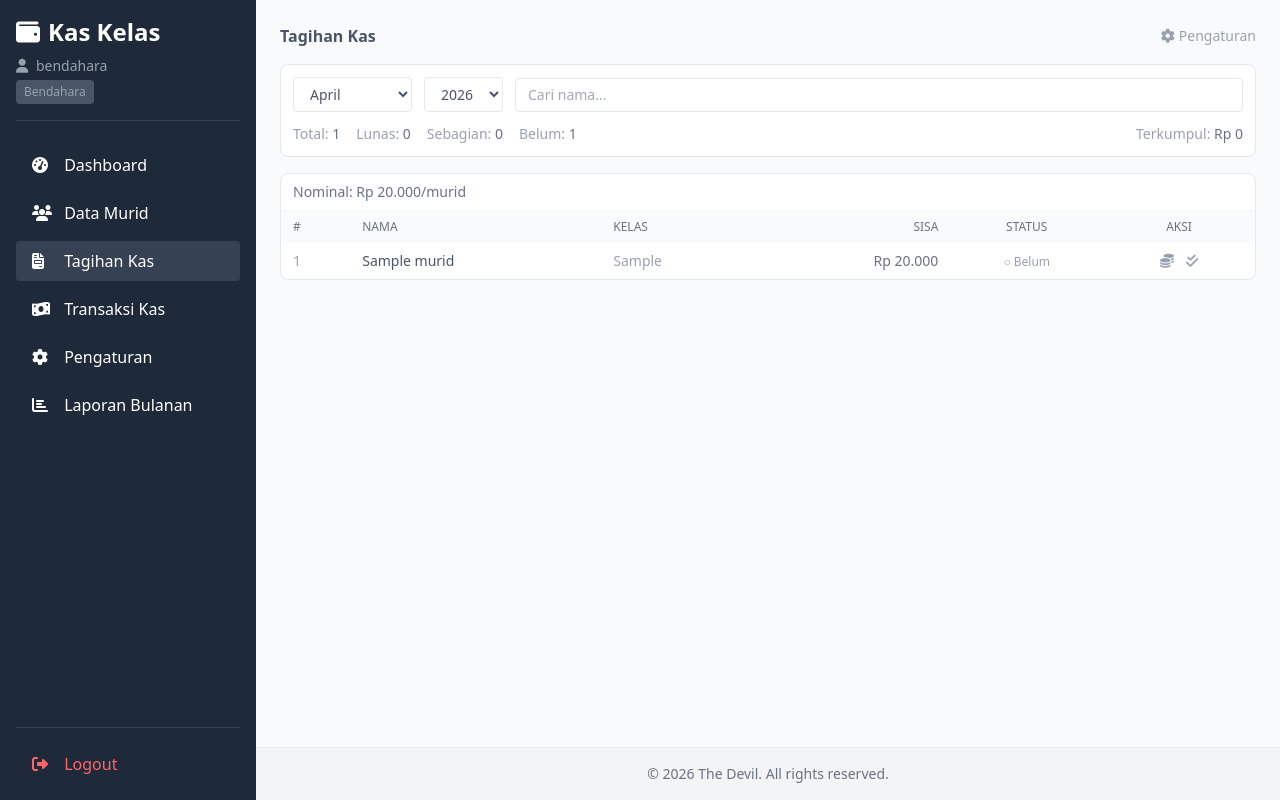
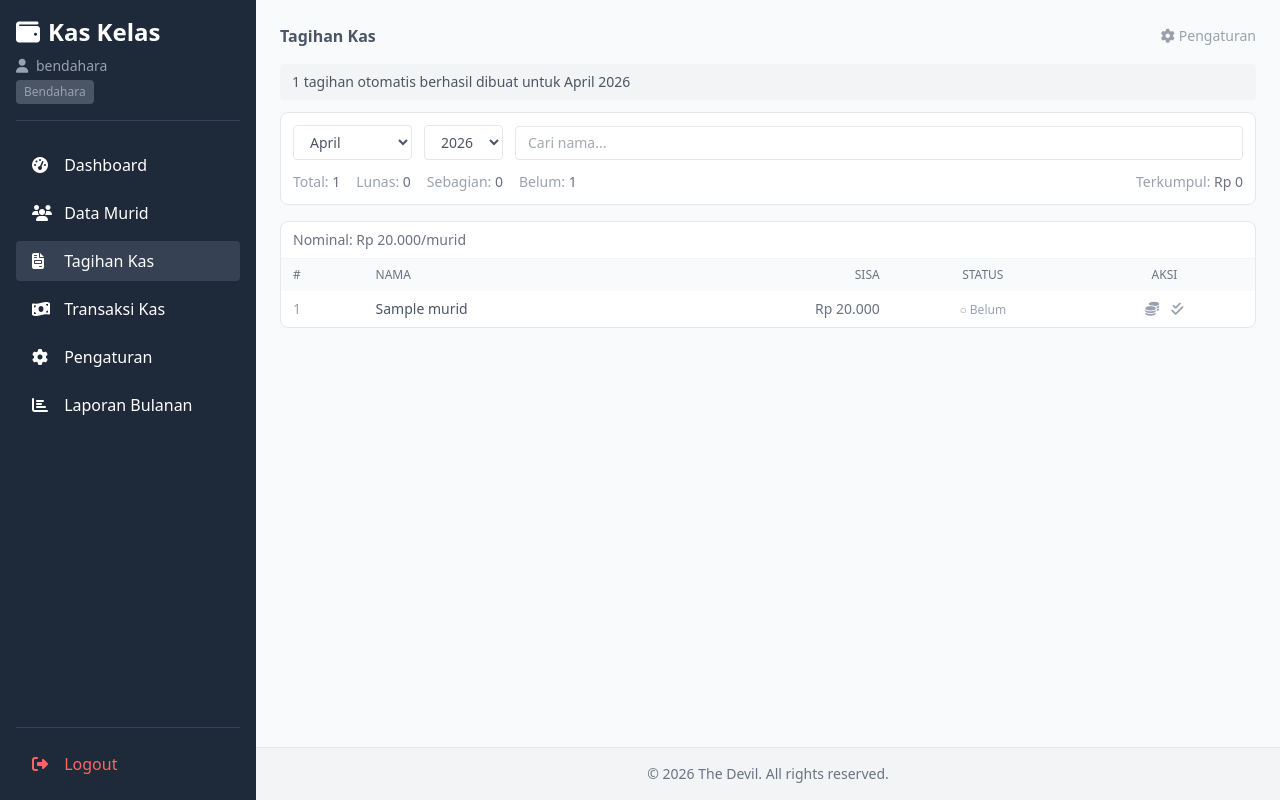
Before and after one commit to Individeveloper/kas-kelas, a PHP site: page /tagihan/index.php in a window 1280 px wide. Run offline with PHP 8.4, Linux system fonts and the light colour scheme; a user stored in the database is signed in; data comes from the database, SQL or seed files in the repository; tables that the repository leaves empty hold one stand-in row (values such as "Sample post").

Commit message:
memperbaiki bug

```diff
--- a/assets/database.sql
+++ b/assets/database.sql
@@ -32,7 +32,6 @@ ON DUPLICATE KEY UPDATE username = username;
 CREATE TABLE IF NOT EXISTS murid (
     id_murid INT AUTO_INCREMENT PRIMARY KEY,
     nama VARCHAR(100) NOT NULL,
-    kelas VARCHAR(20) NOT NULL,
     `status` ENUM('Aktif', 'Tidak Aktif') DEFAULT 'Aktif',
     created_at TIMESTAMP DEFAULT CURRENT_TIMESTAMP
 ) ENGINE=InnoDB;
--- a/config/app.php
+++ b/config/app.php
@@ -104,4 +104,49 @@ function getBulanNama($bulan) {
     ];
     return $nama[$bulan] ?? '';
 }
+
+function getNominalKasAktif() {
+    $result = query("SELECT nilai FROM pengaturan WHERE nama_pengaturan = 'nominal_kas' LIMIT 1");
+
+    if ($result && ($row = mysqli_fetch_assoc($result))) {
+        return max(1000, (int)$row['nilai']);
+    }
+
+    return 20000;
+}
+
+function generateTagihanOtomatis($bulan = null, $tahun = null) {
+    global $db;
+
+    // Hanya bendahara yang boleh memicu proses generate agar hak akses tetap terjaga.
+    if (!isBendahara()) {
+        return 0;
+    }
+
+    $bulan = $bulan ? (int)$bulan : (int)date('n');
+    $tahun = $tahun ? (int)$tahun : (int)date('Y');
+
+    if ($bulan < 1 || $bulan > 12) {
+        $bulan = (int)date('n');
+    }
+
+    if ($tahun < 2000 || $tahun > 2100) {
+        $tahun = (int)date('Y');
+    }
+
+    $nominalKas = getNominalKasAktif();
+
+    $insertQuery = "INSERT IGNORE INTO tagihan (id_murid, bulan, tahun, nominal, jumlah_bayar, status_bayar)
+                    SELECT m.id_murid, $bulan, $tahun, $nominalKas, 0, 'Belum'
+                    FROM murid m
+                    LEFT JOIN tagihan t ON t.id_murid = m.id_murid AND t.bulan = $bulan AND t.tahun = $tahun
+                    WHERE m.`status` = 'Aktif' AND t.id_tagihan IS NULL";
+
+    $result = query($insertQuery);
+    if (!$result) {
+        return 0;
+    }
+
+    return mysqli_affected_rows($db);
+}
 ?>
--- a/laporan/index.php
+++ b/laporan/index.php
@@ -4,6 +4,10 @@ requireLogin();
 
 $bulan = isset($_GET['bulan']) ? (int)$_GET['bulan'] : date('n');
 $tahun = isset($_GET['tahun']) ? (int)$_GET['tahun'] : date('Y');
+
+if (isBendahara()) {
+    generateTagihanOtomatis($bulan, $tahun);
+}
 
 // Get all murid aktif with their tagihan status for selected month
 $muridList = query("SELECT m.*,
@@ -185,7 +189,6 @@ $transaksiKeluar = query("SELECT * FROM transaksi WHERE jenis = 'Keluar' AND MON
                         <tr>
                             <th class="px-4 py-3 text-left">No</th>
                             <th class="px-4 py-3 text-left">Nama Murid</th>
-                            <th class="px-4 py-3 text-left">Kelas</th>
                             <th class="px-4 py-3 text-right">Tagihan</th>
                             <th class="px-4 py-3 text-right">Dibayar</th>
                             <th class="px-4 py-3 text-center">Status</th>
@@ -212,7 +215,6 @@ $transaksiKeluar = query("SELECT * FROM transaksi WHERE jenis = 'Keluar' AND MON
                         <tr class="hover:bg-gray-50">
                             <td class="px-4 py-3"><?= $no++ ?></td>
                             <td class="px-4 py-3 font-medium"><?= htmlspecialchars($murid['nama']) ?></td>
-                            <td class="px-4 py-3"><?= htmlspecialchars($murid['kelas']) ?></td>
                             <td class="px-4 py-3 text-right"><?= formatRupiah($murid['nominal_tagihan']) ?></td>
                             <td class="px-4 py-3 text-right text-green-600"><?= formatRupiah($murid['jumlah_bayar']) ?></td>
                             <td class="px-4 py-3 text-center">
--- a/murid/index.php
+++ b/murid/index.php
@@ -56,7 +56,7 @@ if ($showInactive) {
                         <?= $showInactive ? 'Murid Tidak Aktif' : 'Data Murid' ?>
                     </h1>
                     <p class="text-gray-600">
-                        <?= $showInactive ? 'Daftar murid yang sudah tidak aktif' : 'Kelola data murid kelas' ?>
+                        <?= $showInactive ? 'Daftar murid yang sudah tidak aktif' : 'Kelola data murid' ?>
                     </p>
                 </div>
                 <div class="flex gap-2">
@@ -100,7 +100,6 @@ if ($showInactive) {
                         <tr>
                             <th class="px-4 py-3 text-left">No</th>
                             <th class="px-4 py-3 text-left">Nama</th>
-                            <th class="px-4 py-3 text-left">Kelas</th>
                             <th class="px-4 py-3 text-center">Status</th>
                             <th class="px-4 py-3 text-center">Aksi</th>
                         </tr>
@@ -112,7 +111,6 @@ if ($showInactive) {
                         <tr class="hover:bg-gray-50">
                             <td class="px-4 py-3"><?= $no++ ?></td>
                             <td class="px-4 py-3 font-medium"><?= htmlspecialchars($murid['nama']) ?></td>
-                            <td class="px-4 py-3"><?= htmlspecialchars($murid['kelas']) ?></td>
                             <td class="px-4 py-3 text-center">
                                 <span class="px-2 py-1 rounded text-xs <?= $statusClass ?>">
                                     <?= htmlspecialchars($murid['status']) ?>
@@ -146,7 +144,7 @@ if ($showInactive) {
                         <?php endwhile; ?>
                         <?php if (mysqli_num_rows($muridList) == 0): ?>
                         <tr>
-                            <td colspan="5" class="px-4 py-8 text-center text-gray-500">
+                            <td colspan="4" class="px-4 py-8 text-center text-gray-500">
                                 <i class="fas fa-users text-4xl mb-2"></i>
                                 <p>Belum ada data murid</p>
                             </td>
--- a/pengaturan/index.php
+++ b/pengaturan/index.php
@@ -74,7 +74,7 @@ if ($_SERVER['REQUEST_METHOD'] === 'POST') {
                                    class="w-full pl-10 pr-4 py-2 border border-gray-300 rounded-lg focus:outline-none focus:border-blue-500">
                         </div>
                         <p class="text-sm text-gray-500 mt-1">
-                            Nominal ini akan digunakan saat generate tagihan baru
+                            Nominal ini akan dipakai saat tagihan otomatis dibuat untuk periode baru
                         </p>
                     </div>
 
@@ -83,7 +83,7 @@ if ($_SERVER['REQUEST_METHOD'] === 'POST') {
                             <i class="fas fa-info-circle me-2"></i>Informasi
                         </h3>
                         <ul class="text-sm text-blue-700 space-y-1">
-                            <li>• Perubahan nominal hanya berlaku untuk tagihan baru</li>
+                            <li>• Perubahan nominal hanya berlaku untuk tagihan baru yang dibuat otomatis</li>
                             <li>• Tagihan yang sudah ada tidak akan berubah</li>
                             <li>• Minimal nominal adalah Rp 1.000</li>
                         </ul>
--- a/tagihan/index.php
+++ b/tagihan/index.php
@@ -12,11 +12,15 @@ $bulan = isset($_GET['bulan']) ? (int)$_GET['bulan'] : date('n');
 $tahun = isset($_GET['tahun']) ? (int)$_GET['tahun'] : date('Y');
 
 // Get nominal kas dari pengaturan
-$pengaturan = mysqli_fetch_assoc(query("SELECT * FROM pengaturan WHERE nama_pengaturan = 'nominal_kas'"));
-$nominalKas = $pengaturan ? (int)$pengaturan['nilai'] : 20000;
+$nominalKas = getNominalKasAktif();
+$tagihanTerbuatOtomatis = generateTagihanOtomatis($bulan, $tahun);
 
 $success = '';
 $error = '';
+
+if ($_SERVER['REQUEST_METHOD'] !== 'POST' && $tagihanTerbuatOtomatis > 0) {
+    $success = $tagihanTerbuatOtomatis . " tagihan otomatis berhasil dibuat untuk " . getBulanNama($bulan) . " " . $tahun;
+}
 
 // ============================================
 // HANDLE POST REQUESTS
@@ -44,8 +48,17 @@ if ($_SERVER['REQUEST_METHOD'] === 'POST') {
                 $error = "Tagihan tidak ditemukan";
             }
         } elseif (isset($_POST['id_murid'])) {
-            // Tagihan dari template (belum ada di database)
+            // Cek dulu tagihan periode ini, baru insert jika memang belum ada.
             $id_murid = (int)$_POST['id_murid'];
+            $tagihan = mysqli_fetch_assoc(query("SELECT t.*, m.nama FROM tagihan t JOIN murid m ON t.id_murid = m.id_murid WHERE t.id_murid = $id_murid AND t.bulan = $bulan AND t.tahun = $tahun LIMIT 1"));
+
+            if ($tagihan) {
+                $id_tagihan = $tagihan['id_tagihan'];
+                $sisa = $tagihan['nominal'] - $tagihan['jumlah_bayar'];
+                $nama = $tagihan['nama'];
+                $nominal = $tagihan['nominal'];
+                $jumlah_bayar_lama = $tagihan['jumlah_bayar'];
+            } else {
                 $murid = mysqli_fetch_assoc(query("SELECT * FROM murid WHERE id_murid = $id_murid"));
 
                 if ($murid) {
@@ -54,16 +67,26 @@ if ($_SERVER['REQUEST_METHOD'] === 'POST') {
                     $jumlah_bayar_lama = 0;
                     $sisa = $nominal;
 
-                // Insert tagihan baru
                     $result = query("INSERT INTO tagihan (id_murid, bulan, tahun, nominal, jumlah_bayar, status_bayar) VALUES ($id_murid, $bulan, $tahun, $nominal, 0, 'Belum')");
                     if ($result) {
                         $id_tagihan = mysqli_insert_id($GLOBALS['db']);
                         $tagihan = mysqli_fetch_assoc(query("SELECT t.*, m.nama FROM tagihan t JOIN murid m ON t.id_murid = m.id_murid WHERE t.id_tagihan = $id_tagihan"));
                     } else {
+                        // Antisipasi race condition jika record terbuat di request lain.
+                        $tagihan = mysqli_fetch_assoc(query("SELECT t.*, m.nama FROM tagihan t JOIN murid m ON t.id_murid = m.id_murid WHERE t.id_murid = $id_murid AND t.bulan = $bulan AND t.tahun = $tahun LIMIT 1"));
+                        if ($tagihan) {
+                            $id_tagihan = $tagihan['id_tagihan'];
+                            $sisa = $tagihan['nominal'] - $tagihan['jumlah_bayar'];
+                            $nama = $tagihan['nama'];
+                            $nominal = $tagihan['nominal'];
+                            $jumlah_bayar_lama = $tagihan['jumlah_bayar'];
+                        } else {
                             $error = "Gagal membuat tagihan: " . mysqli_error($GLOBALS['db']);
+                        }
                     }
                 } else {
                     $error = "Murid tidak ditemukan";
+                }
             }
         }
 
@@ -120,19 +143,40 @@ if ($_SERVER['REQUEST_METHOD'] === 'POST') {
                 $nama = $tagihan['nama'];
             }
         } elseif (isset($_POST['id_murid'])) {
-            // Dari template, buat tagihan baru lalu lunaskan
+            // Cek dulu tagihan periode ini, baru insert jika memang belum ada.
             $id_murid = (int)$_POST['id_murid'];
+            $tagihan = mysqli_fetch_assoc(query("SELECT t.*, m.nama FROM tagihan t JOIN murid m ON t.id_murid = m.id_murid WHERE t.id_murid = $id_murid AND t.bulan = $bulan AND t.tahun = $tahun LIMIT 1"));
+
+            if ($tagihan) {
+                if ($tagihan['status_bayar'] != 'Lunas') {
+                    $id_tagihan = $tagihan['id_tagihan'];
+                    $sisa = $tagihan['nominal'] - $tagihan['jumlah_bayar'];
+                    $nama = $tagihan['nama'];
+                }
+            } else {
                 $murid = mysqli_fetch_assoc(query("SELECT * FROM murid WHERE id_murid = $id_murid"));
 
                 if ($murid) {
                     $nama = $murid['nama'];
                     $sisa = $nominalKas;
 
-                // Insert tagihan baru
                     $result = query("INSERT INTO tagihan (id_murid, bulan, tahun, nominal, jumlah_bayar, status_bayar) VALUES ($id_murid, $bulan, $tahun, $nominalKas, 0, 'Belum')");
                     if ($result) {
                         $id_tagihan = mysqli_insert_id($GLOBALS['db']);
                         $tagihan = ['nominal' => $nominalKas];
+                    } else {
+                        // Antisipasi race condition jika record terbuat di request lain.
+                        $tagihan = mysqli_fetch_assoc(query("SELECT t.*, m.nama FROM tagihan t JOIN murid m ON t.id_murid = m.id_murid WHERE t.id_murid = $id_murid AND t.bulan = $bulan AND t.tahun = $tahun LIMIT 1"));
+                        if ($tagihan && $tagihan['status_bayar'] != 'Lunas') {
+                            $id_tagihan = $tagihan['id_tagihan'];
+                            $sisa = $tagihan['nominal'] - $tagihan['jumlah_bayar'];
+                            $nama = $tagihan['nama'];
+                        } else {
+                            $error = "Gagal membuat tagihan: " . mysqli_error($GLOBALS['db']);
+                        }
+                    }
+                } else {
+                    $error = "Murid tidak ditemukan";
                 }
             }
         }
@@ -180,7 +224,7 @@ if ($_SERVER['REQUEST_METHOD'] === 'POST') {
 // GET DATA - Template dari murid + tagihan existing
 // ============================================
 // Query: Ambil semua murid aktif, LEFT JOIN dengan tagihan bulan ini
-$tagihanList = query("SELECT m.id_murid, m.nama, m.kelas,
+$tagihanList = query("SELECT m.id_murid, m.nama,
                              t.id_tagihan,
                              COALESCE(t.nominal, $nominalKas) as nominal,
                              COALESCE(t.jumlah_bayar, 0) as jumlah_bayar,
@@ -274,7 +318,6 @@ $totalTarget = $totalMurid * $nominalKas;
                             <tr class="text-gray-500 text-xs uppercase">
                                 <th class="px-3 py-2 text-left font-medium">#</th>
                                 <th class="px-3 py-2 text-left font-medium">Nama</th>
-                                <th class="px-3 py-2 text-left font-medium">Kelas</th>
                                 <th class="px-3 py-2 text-right font-medium">Sisa</th>
                                 <th class="px-3 py-2 text-center font-medium">Status</th>
                                 <th class="px-3 py-2 text-center font-medium">Aksi</th>
@@ -288,7 +331,6 @@ $totalTarget = $totalMurid * $nominalKas;
                             <tr class="hover:bg-gray-50" data-name="<?= htmlspecialchars($t['nama']) ?>">
                                 <td class="px-3 py-2 text-gray-400"><?= $no++ ?></td>
                                 <td class="px-3 py-2 text-gray-600"><?= htmlspecialchars($t['nama']) ?></td>
-                                <td class="px-3 py-2 text-gray-400"><?= htmlspecialchars($t['kelas']) ?></td>
                                 <td class="px-3 py-2 text-right text-gray-500"><?= formatRupiah($sisa) ?></td>
                                 <td class="px-3 py-2 text-center">
                                     <?php if ($t['status_bayar'] == 'Lunas'): ?>
```
Also changed, not shown: layout/dashboard.php (+10 -2 lines), murid/edit.php (+1 -8 lines), murid/tambah.php (+1 -9 lines), src/Models/Murid.php (+4 -6 lines). Lines whose indentation alone changed are shown as unchanged.
